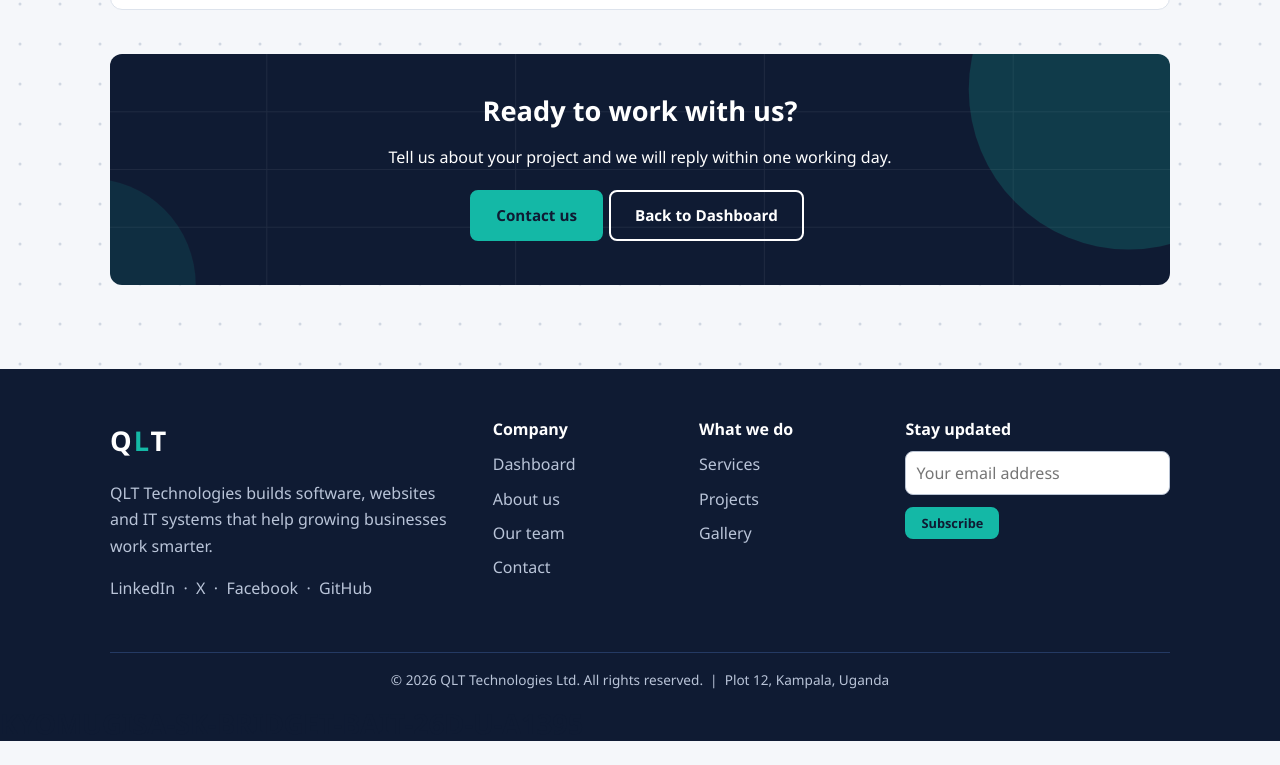
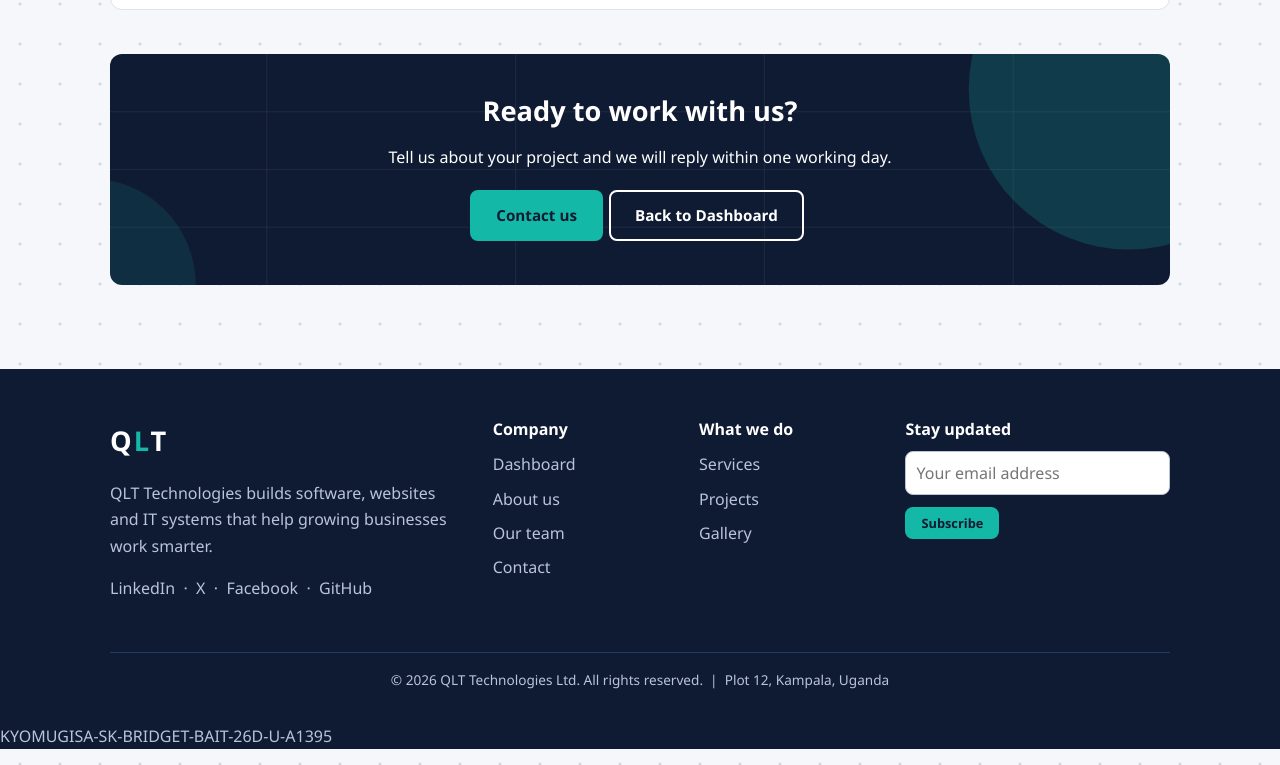
Before and after one commit to HiBrandy/KYOMUGISA-SK-BRIDGET-BAIT-26D-U-A1395, a plain HTML site: page gallery.html in a window 1280 px wide. Shown: the part 1176-1941 px from the top of the page. Drawn offline with Linux system fonts and the light colour scheme.

Commit message:
Change h2 to p for KYOMUGISA-SK-BRIDGET-BAIT

```diff
--- a/gallery.html
+++ b/gallery.html
@@ -52,7 +52,7 @@
   </div>
   <div class="copy">&copy; 2026 QLT Technologies Ltd. All rights reserved. &nbsp;|&nbsp; Plot 12, Kampala, Uganda</div>
 </div>
-<div><h2>KYOMUGISA-SK-BRIDGET-BAIT-26D-U-A1395</h2></div>
+<div><p>KYOMUGISA-SK-BRIDGET-BAIT-26D-U-A1395</p></div>
 </footer>
 </body>
 </html>
```
